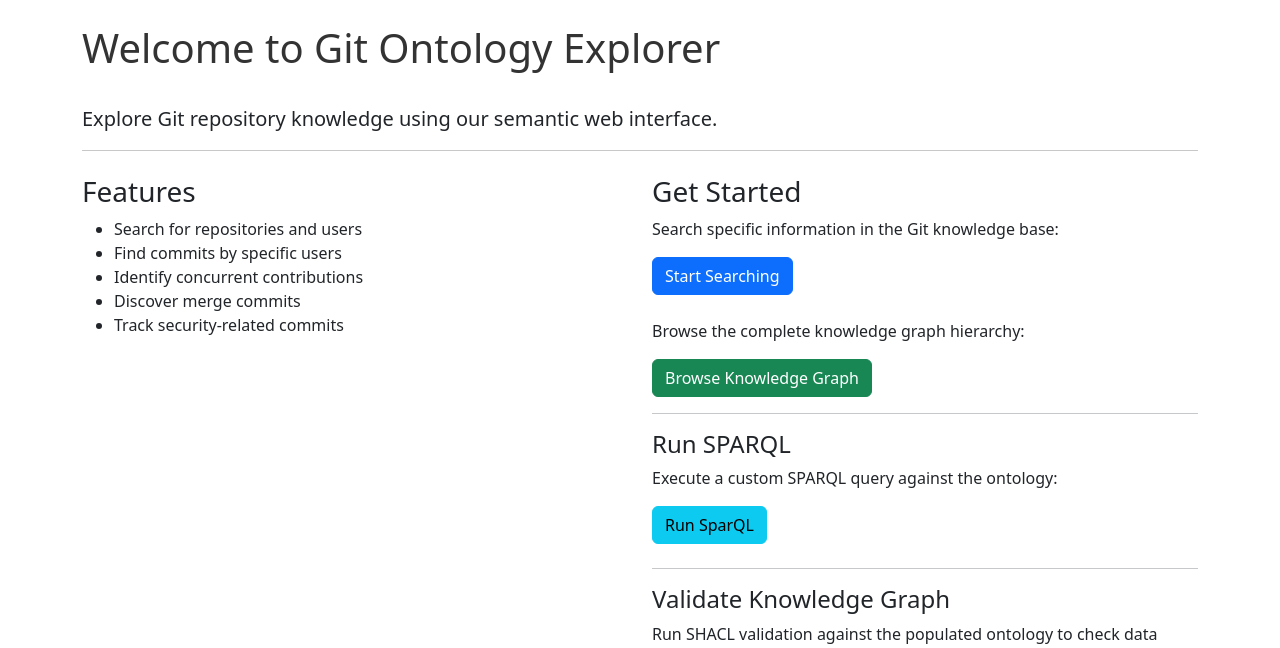
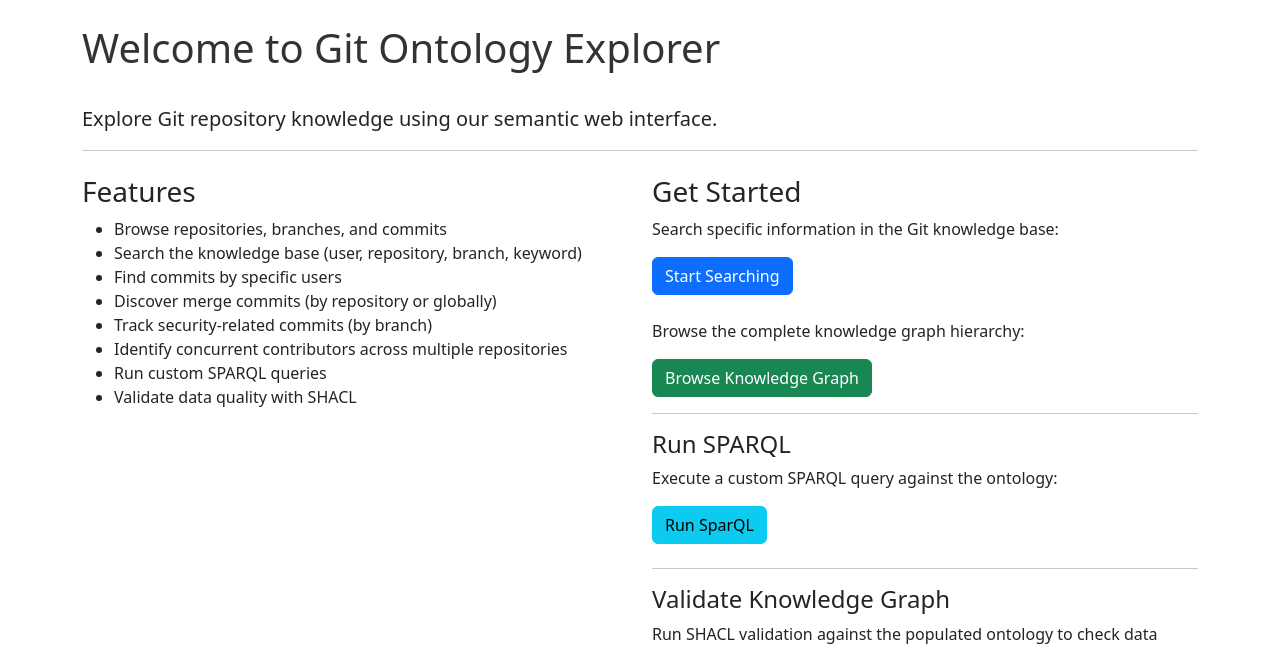
Before and after one commit to rishonjose/KnowledgeRep-CITS3005, a Flask app: page / in a window 1280 px wide. Shown: the part 56-704 px from the top of the page. Run offline with Flask 3, Linux system fonts and the light colour scheme; parts of the project's set-up code (start-up, migrations or seed data) failed here and were passed over.

Commit message:
updated text

```diff
--- a/app/templates/index.html
+++ b/app/templates/index.html
@@ -12,11 +12,14 @@
             <div class="col-md-6">
                 <h3>Features</h3>
                 <ul>
-                    <li>Search for repositories and users</li>
+                    <li>Browse repositories, branches, and commits</li>
+                    <li>Search the knowledge base (user, repository, branch, keyword)</li>
                     <li>Find commits by specific users</li>
-                    <li>Identify concurrent contributions</li>
-                    <li>Discover merge commits</li>
-                    <li>Track security-related commits</li>
+                    <li>Discover merge commits (by repository or globally)</li>
+                    <li>Track security-related commits (by branch)</li>
+                    <li>Identify concurrent contributors across multiple repositories</li>
+                    <li>Run custom SPARQL queries</li>
+                    <li>Validate data quality with SHACL</li>
                 </ul>
             </div>
             <div class="col-md-6">
```
